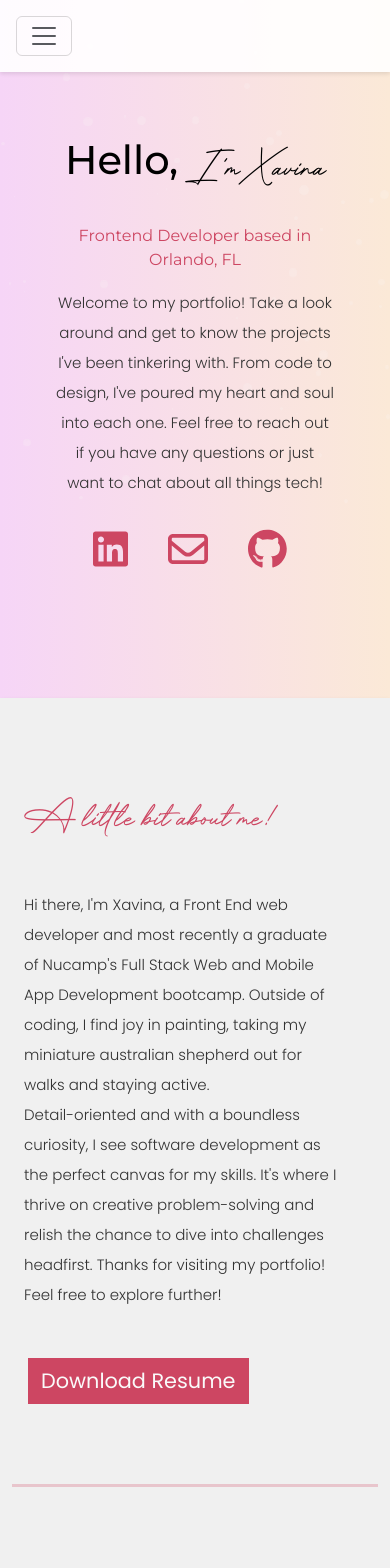
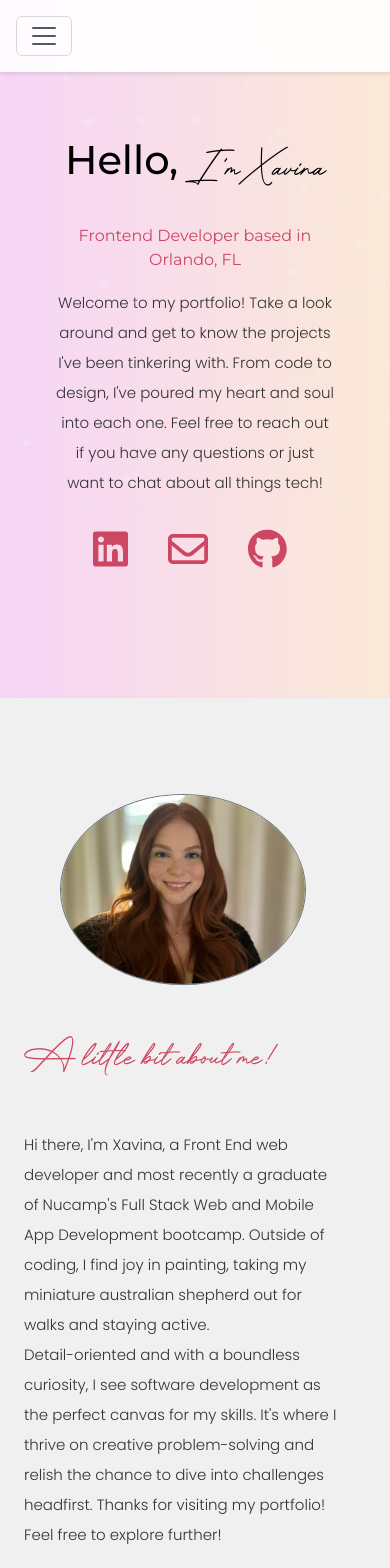
Before and after one commit to xavinanegron/portfolio, a React (Create React App) app: page / in a window 390 px wide. Shown: the top 1568 px of the page. Built offline with nearby package versions, Linux system fonts and the light colour scheme.

Commit message:
fixed mobile about img

```diff
--- a/src/home/about/About.js
+++ b/src/home/about/About.js
@@ -10,18 +10,19 @@ function About() {
 		>
 			<div className='container py-5 text-center'>
 				<div className='container row'>
-					<div className='col-5 d-none d-lg-block align-self-center px-5'>
+					<div className='col-lg-5 col-md-8 align-self-center px-5'>
 						<img
-							className='border border-secondary rounded-circle'
+							className='border border-secondary rounded-circle img-fluid mb-5'
 							src='/myprofile.jpg'
 							alt='profile'
 							style={{
 								objectFit: 'cover',
 								width: '100%',
-								height: 'auto',
+								height: '100%',
+								maxHeight: '350px',
 								maxWidth: '350px',
-								maxHeight: '350px',
 								borderRadius: '50%',
+								overflow: 'hidden',
 							}}
 						/>
 					</div>
--- a/src/home/projects/ProjectsData.js
+++ b/src/home/projects/ProjectsData.js
@@ -1,6 +1,16 @@
 const projectsData = [
 	{
 		id: 1,
+		title: 'Insurance Consultancy Firm Website',
+		description:
+			'Created a user-friendly website for an insurance consultancy firm specializing in various insurance types. Integrated personalized insurance solutions, detailed service information, and career opportunities. Implemented form validation for accurate data submission and ensured a clean, professional interface for seamless navigation.',
+		tools: ['HTML5', 'CSS3', 'Bootstrap', 'JavaScript'],
+		demoLink: 'https://www.desantiagoconsultant.com/',
+		githubLink: 'https://github.com/xavinanegron/Insurance-agent-website.git',
+		imageUrl: '/assets/insurancewebsitescreenshot.png',
+	},
+	{
+		id: 2,
 		title: 'The Met Mixer',
 		description:
 			"App that generates random artwork from the Metropolitan Museum of Art's API along with a description. This project uses vanilla javascript to connect to a public API and update the webpage's content dynamically.",
@@ -8,16 +18,6 @@ const projectsData = [
 		demoLink: 'https://the-met-mixer.vercel.app/',
 		githubLink: 'https://github.com/xavinanegron/TheMetMixer.git',
 		imageUrl: '/assets/metscreenshot.png',
-	},
-	{
-		id: 2,
-		title: 'Insurance Consultancy Firm Website',
-		description:
-			'Created a user-friendly website for an insurance consultancy firm specializing in various insurance types. Integrated personalized insurance solutions, detailed service information, and career opportunities. Implemented form validation for accurate data submission and ensured a clean, professional interface for seamless navigation.',
-		tools: ['HTML5', 'CSS3', 'Bootstrap', 'JavaScript'],
-		demoLink: 'https://www.desantiagoconsultant.com/',
-		githubLink: 'https://github.com/xavinanegron/Insurance-agent-website.git',
-		imageUrl: '/assets/insurancewebsitescreenshot.png',
 	},
 	{
 		id: 3,
```
